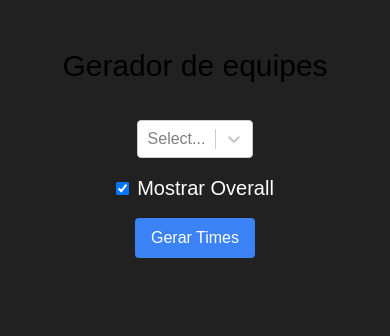
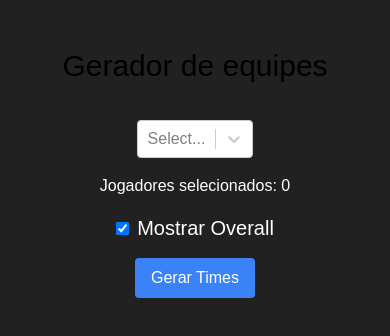
Before and after one commit to CelsoPereiraDev/pelego-mvp, a Next.js app: page / in a window 390 px wide. Shown: the top 336 px of the page. Built offline with nearby package versions, Linux system fonts and the light colour scheme; a web font is replaced by a local one.

Commit message:
feat: add way of watch number of selected players and view teams in small screens

```diff
--- a/src/app/page.tsx
+++ b/src/app/page.tsx
@@ -71,6 +71,7 @@ export default function Home() {
               value={selectedPlayers}
               onChange={(selectedOptions: any) => setSelectedPlayers(selectedOptions)}
             />
+            <span className="text-white">Jogadores selecionados: {selectedPlayers.length}</span>
             <div>
               <input type="checkbox" id="showOverall" name="ShowOverall" checked={showOverall} onChange={() => setShowOverall(!showOverall)}/>
               <label className="text-xl text-center text-white ml-2" htmlFor="ShowOverall">Mostrar Overall</label>
@@ -106,7 +107,7 @@ export default function Home() {
               </>
             )}
           </div>
-          <div className="flex flex-row items-center space-x-2 w-full justify-around">
+          <div className="flex flex-row items-center space-x-2 w-full justify-around max-w-[1900px] self-center flex-wrap">
             {teams.map((team, index) => (
               <div key={index} className="p-2 pb-8 my-2 bg-white text-black w-fit rounded-lg min-w-[360px]">
                 <div className="flex flex-row justify-center w-full gap-8">
```
